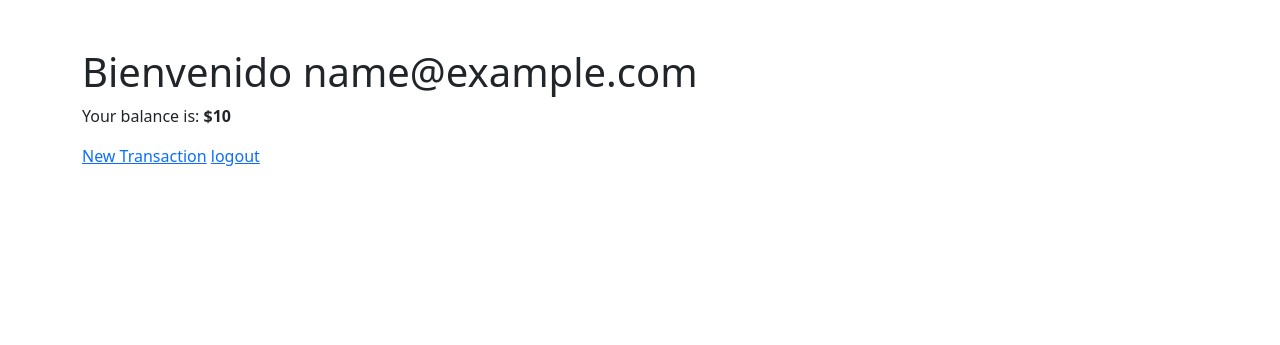
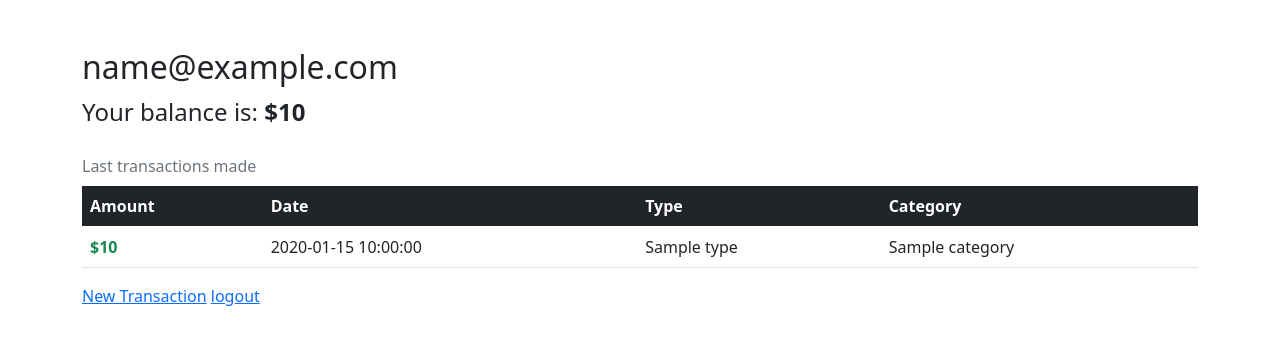
Before and after one commit to Tomas-Wardoloff/Virtual-Wallet-App, a Flask app: template src/templates/home.html in a window 1280 px wide. Shown: the top 345 px of the page. Run offline with Flask 3, Linux system fonts and the light colour scheme; a user stored in the database is signed in; tables that the repository leaves empty or names only in its code hold one stand-in row (values such as "Sample post"); the template is opened without the code that fills it: most values are stand-ins (such as "Sample title", 1, 10 or a date in 2020); some libraries are stand-ins or nearby versions.

Commit message:
show last 5 transactions on the home page

```diff
--- a/src/templates/home.html
+++ b/src/templates/home.html
@@ -1,8 +1,35 @@
 {% extends './layout.html'%}
 
 {% block body %}
-    <h1>Bienvenido {{ current_user.email }}</h1>
-    <p>Your balance is: <strong> ${{ wallet.balance }} </strong></p>
+    <h2>{{ current_user.email }}</h2>
+    <p class="fs-4">Your balance is: <strong>${{ wallet.balance }}</strong></p>
+
+    <table class="table table-hover caption-top">
+        <caption>Last transactions made</caption>
+        <thead class="table-dark">
+            <tr>
+                <th scope="col">Amount</th>
+                <th scope="col">Date</th>
+                <th scope="col">Type</th>
+                <th scope="col">Category</th>
+            </tr>
+        </thead>
+        <tbody>
+            {% for row in transactions %}
+                <tr>
+                    {% if row["Type"] == "Expense" %}
+                        <td class="text-danger fw-bold">${{ row["Amount"] }}</td>
+                    {% else %}
+                        <td class="text-success fw-bold">${{ row["Amount"] }}</td>
+                    {% endif %}
+                    <td>{{ row["Date"] }}</td>
+                    <td>{{ row["Type"] }}</td>
+                    <td>{{ row["Category"] }}</td>
+                </tr>
+            {% endfor %}
+        </tbody>
+    </table>
+
     <a href="{{ url_for('main_bp.new_transaction') }}">New Transaction</a>
     <a href="{{ url_for('auth_bp.logout') }}">logout</a>
 {% endblock body %}
```
Also changed, not shown: src/models/ModelTransaction.py (+21 -2 lines), src/views/main/views.py (+8 -2 lines).
